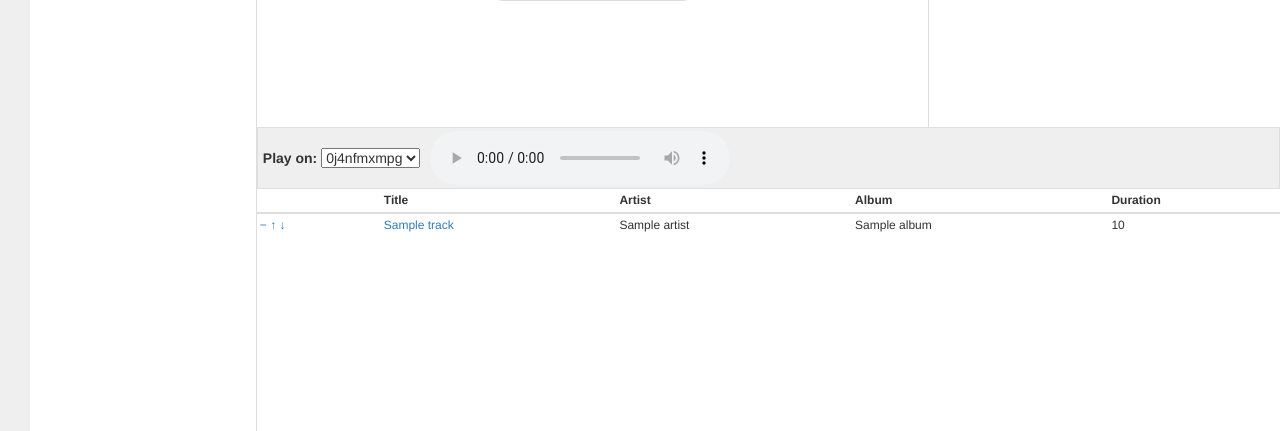
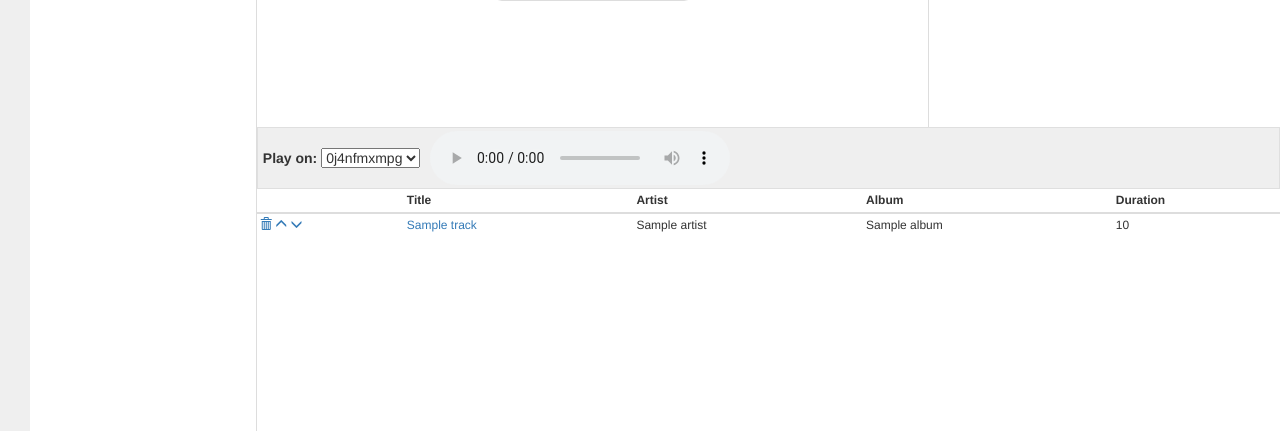
Before and after one commit to Menollo/menosic, a Django app: template menosic/music/templates/music/artist_list.html in a window 1280 px wide. Shown: the part 310-741 px from the top of the page. Run offline with Django 3.2, Linux system fonts and the light colour scheme; the template is opened without the code that fills it: most values are stand-ins (such as "Sample title", 1, 10 or a date in 2020); some libraries are stand-ins or nearby versions.

Commit message:
Use icons for for album and playlist

```diff
--- a/menosic/music/templates/music/album_detail.html
+++ b/menosic/music/templates/music/album_detail.html
@@ -8,7 +8,8 @@
   {% endif %}
   <h2>{{ album.title }}</h2>
 </div>
-<p><a class="to_playlist" href="{% url 'add_album' album.id %}">+ add album to playlist</a></p>
+<p><a class="to_playlist" href="{% url 'add_album' album.id %}"><i class="glyphicon glyphicon-plus"></i><i class="glyphicon glyphicon-th-list"></i> add whole album to playlist</a></p>
+        </a></td>
 
 
 <table class="table table-hover">
@@ -28,7 +29,7 @@
     </tr>
     {% endifchanged %}
     <tr>
-        <td><a class="to_playlist" href="{% url 'add_track' track.id %}">+ add</a></td>
+        <td><a class="to_playlist add_to_playlist" href="{% url 'add_track' track.id %}"><i class="glyphicon glyphicon-plus"></i></a></td>
         <td>{{ track.tracknumber }}</td>
         <td><a class="to_playlist" href="{% url 'play_album_track' track.id %}">{{ track.title }}</a>
         <td>{{ track.duration }}</td>
--- a/menosic/music/templates/music/playlist.html
+++ b/menosic/music/templates/music/playlist.html
@@ -12,9 +12,9 @@
 {% for pt in playlist.tracks %}
     <tr id="{{ pt.identifier }}" {% if pt.identifier == current %}class="playing"{% endif %}>
         <td>
-            <a class="to_playlist" href="{% url 'edit_playlist_track' pt.id 'remove' %}">&minus;</a>
-            <a class="to_playlist" href="{% url 'edit_playlist_track' pt.id 'up' %}">&uarr;</a>
-            <a class="to_playlist" href="{% url 'edit_playlist_track' pt.id 'down' %}">&darr;</a>
+            <a class="to_playlist" href="{% url 'edit_playlist_track' pt.id 'remove' %}"><i class="glyphicon glyphicon-trash"></i></a>
+            <a class="to_playlist" href="{% url 'edit_playlist_track' pt.id 'up' %}"><i class="glyphicon glyphicon-menu-up"></i></a>
+            <a class="to_playlist" href="{% url 'edit_playlist_track' pt.id 'down' %}"><i class="glyphicon glyphicon-menu-down"></i></a>
         </td>
         <td><a class="to_player" mp3="{{ pt.track.get_mp3_url }}" ogg="{{ pt.track.get_ogg_url }}">{{ pt.track.title }}</a></td>
         <td>{{ pt.track.artist }}</td>
```
